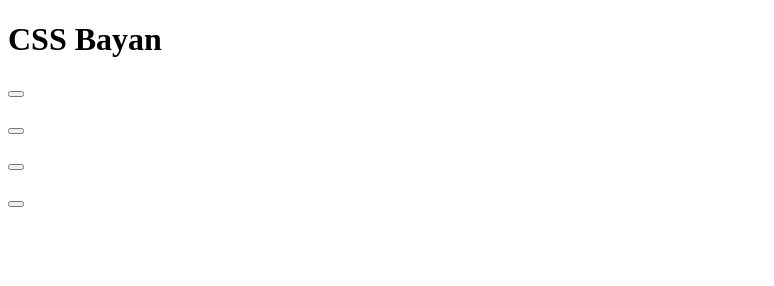
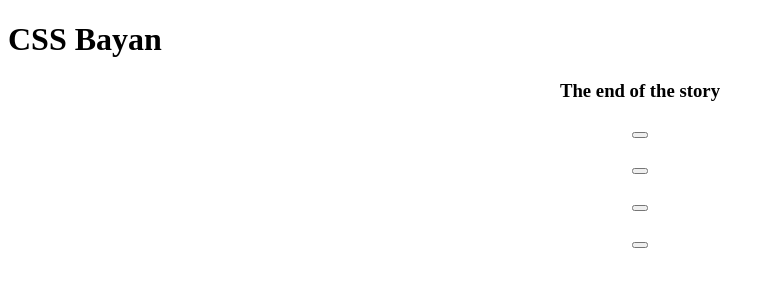
Before and after one commit to Mireille0000/cssBayan, a plain HTML site: page cssBayan/index.html in a window 1280 px wide. Shown: the whole page, without its empty margins (0-774 px from the left). Drawn offline with Linux system fonts and the light colour scheme.

Commit message:
docs: add css file(Sat, March 12, 2023 21:31:20)

```diff
--- a/cssBayan/index.html
+++ b/cssBayan/index.html
@@ -4,16 +4,17 @@
     <meta charset="UTF-8">
     <meta http-equiv="X-UA-Compatible" content="IE=edge">
     <meta name="viewport" content="width=device-width, initial-scale=1.0">
-    <title>Document</title>
+    <title>CSS Bayan</title>
+    <link href="style.css" rel="stylesheet" type="text/css">
 </head>
 <body>
     <header>
         <h1>CSS Bayan</h1>
 
     </header>
-    <main>
+    <main class="main">
         <div class="meme1">
-            <h3></h3>
+            <h3>The end of the story</h3>
             <button></button>
         </div>
         <div class="meme2">
--- /dev/null
+++ b/cssBayan/style.css
@@ -0,0 +1,3 @@
+.main {
+    text-align: center;
+}
```
